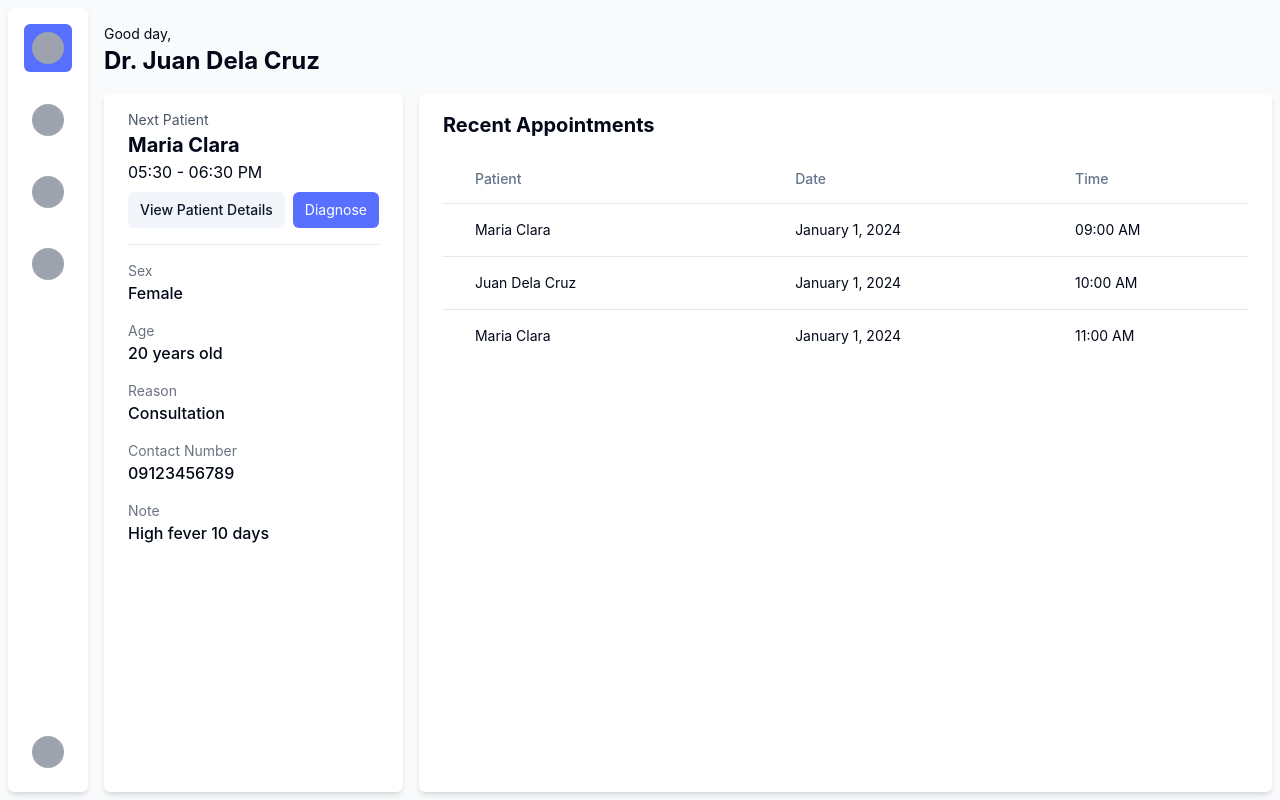
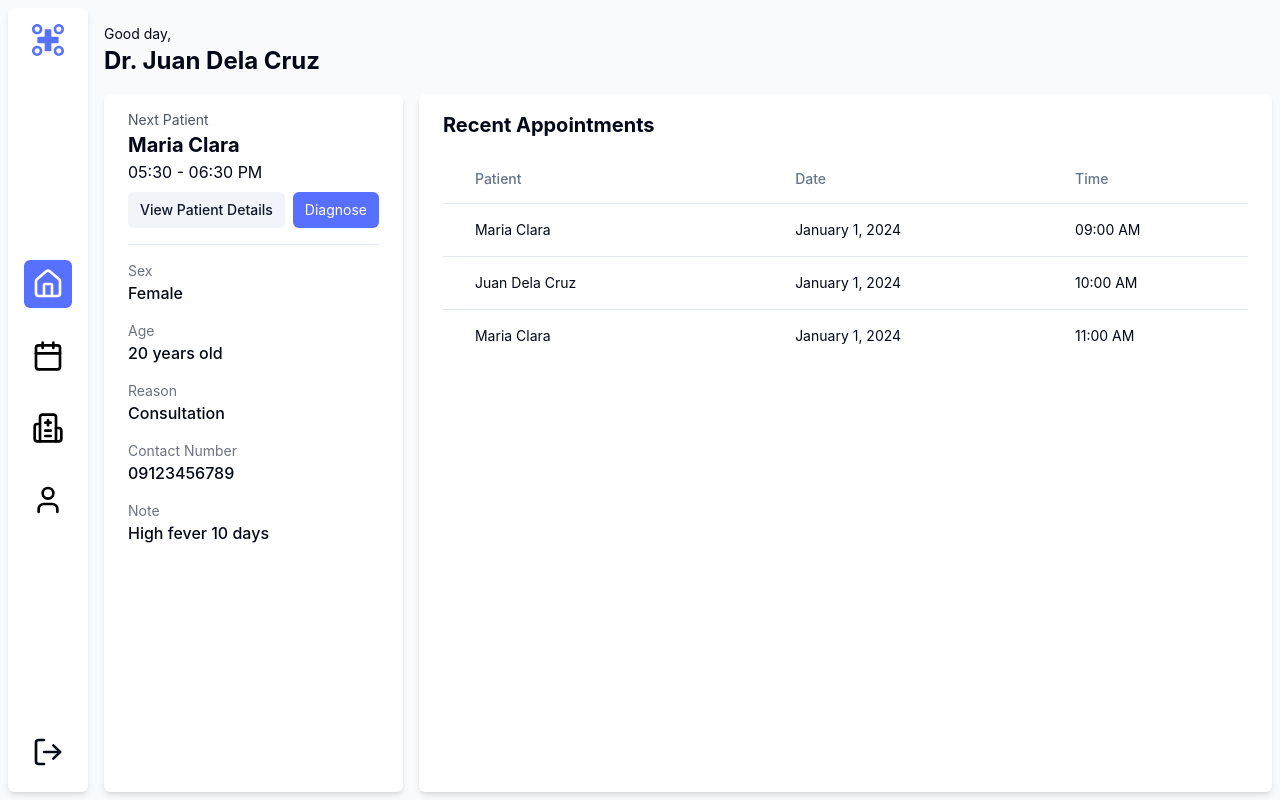
Before and after one commit to Samshh/Hackathon-Project---The-Launchpad, a React (Vite) app in the folder frontend/: page /doctor in a window 1280 px wide. Built offline with nearby package versions, Linux system fonts and the light colour scheme.

Commit message:
Add icons for doctor dashboard

```diff
--- a/frontend/src/layouts/doctor/DoctorNavbar.tsx
+++ b/frontend/src/layouts/doctor/DoctorNavbar.tsx
@@ -1,22 +1,29 @@
-import { NavLink, useNavigate } from "react-router-dom";
+import { CalendarIcon, HomeIcon, HospitalIcon, LogOutIcon, LucideProps, UserIcon } from "lucide-react";
+import { Link, NavLink, useNavigate } from "react-router-dom";
+
+type LucideIcon = React.ForwardRefExoticComponent<Omit<LucideProps, "ref"> & React.RefAttributes<SVGSVGElement>>;
 
 interface DoctorNavLink {
   to: string;
-  // icon: React.ReactNode;
+  icon: LucideIcon;
 }
 
 const primaryNavLinks: DoctorNavLink[] = [
   {
-    to: "/doctor"
+    to: "/doctor",
+    icon: HomeIcon,
   },
   {
-    to: "/doctor/appointments"
+    to: "/doctor/appointments",
+    icon: CalendarIcon,
   },
   {
-    to: "/doctor/patients"
+    to: "/doctor/patients",
+    icon: HospitalIcon,
   },
   {
-    to: "/doctor/account"
+    to: "/doctor/account",
+    icon: UserIcon,
   },
 ];
 
@@ -25,8 +32,14 @@ export default function DoctorNavbar() {
 
   return (
     <nav className="flex flex-col justify-between items-center rounded-md shadow-md p-4 bg-white gap-6">
+      <Link to="/">
+        <img src="/logoChainMed.svg" alt="" className='size-8'/>
+      </Link>
+
       <div className="flex flex-col justify-start items-center gap-6">
-        {primaryNavLinks.map((link) => (
+        {primaryNavLinks.map((link) => {
+          const NavIcon = link.icon;
+          return (
             <NavLink
               to={link.to}
               end={link.to === "/doctor"}
@@ -36,9 +49,13 @@ export default function DoctorNavbar() {
               `}
               key={`link-${link.to}`}
             >
-            <div className="size-8 bg-gray-400 rounded-full" /> {/* icon */}
+              {({ isActive }) => (
+                <NavIcon size={32} className={`${isActive ? 'text-white' : 'text-black'}`}/>
+              )}
+              {/* <div className="size-8 bg-gray-400 rounded-full" /> */}
             </NavLink>
-        ))}
+          )
+        })}
       </div>
 
       <div className="flex flex-col justify-end items-center gap-6">
@@ -49,7 +66,7 @@ export default function DoctorNavbar() {
             navigate("/");
           }}
         >
-          <div className="size-8 bg-gray-400 rounded-full"/> {/* icon */}
+          <LogOutIcon size={32} />
         </button>
       </div>
     </nav>
```
Lines whose indentation alone changed are shown as unchanged.
